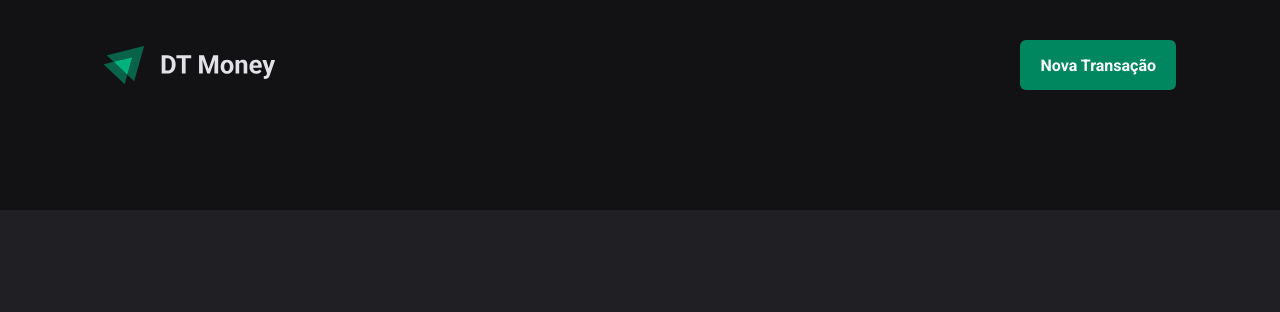
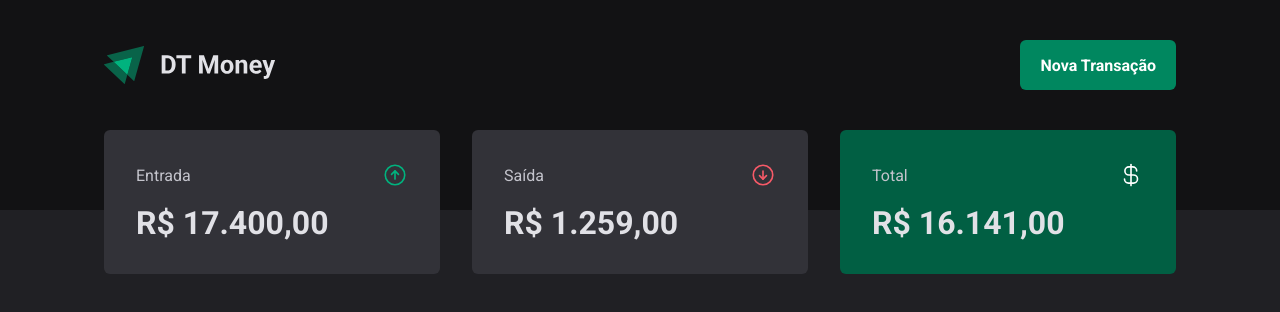
Before and after one commit to AlefSloan/Al-Money, a React (Vite) app: page / in a window 1280 px wide. Shown: the top 312 px of the page. Built offline with nearby package versions, Linux system fonts and the light colour scheme.

Commit message:
feat: create Summary Component

```diff
--- /dev/null
+++ b/src/components/Summary/index.tsx
@@ -0,0 +1,35 @@
+import { ArrowCircleDown, ArrowCircleUp, CurrencyDollar } from "phosphor-react";
+import { SummaryCard, SummaryContainer } from "./style";
+
+export function Summary() {
+  return (
+    <SummaryContainer>
+      <SummaryCard>
+        <header>
+          <span>Entrada</span>
+
+          <ArrowCircleUp size={26} color="#00b37e" />
+        </header>
+        <strong>R$ 17.400,00</strong>
+      </SummaryCard>
+
+      <SummaryCard>
+        <header>
+          <span>Saída</span>
+
+          <ArrowCircleDown size={26} color="#F75A68" />
+        </header>
+        <strong>R$ 1.259,00</strong>
+      </SummaryCard>
+
+      <SummaryCard variant="green">
+        <header>
+          <span>Total</span>
+
+          <CurrencyDollar size={26} color="#ffffff" />
+        </header>
+        <strong>R$ 16.141,00</strong>
+      </SummaryCard>
+    </SummaryContainer>
+  );
+}
--- /dev/null
+++ b/src/components/Summary/style.ts
@@ -0,0 +1,41 @@
+import styled, { css } from "styled-components";
+
+export const SummaryContainer = styled.section`
+  width: 100%;
+  max-width: 1120px;
+  margin: 0 auto;
+  padding: 0 1.5rem;
+
+  display: grid;
+  grid-template-columns: repeat(3, 1fr);
+  gap: 2rem;
+
+  margin-top: -5rem;
+`;
+
+interface SummaryCardProps {
+  variant?: 'green';
+}
+
+export const SummaryCard = styled.div<SummaryCardProps>`
+  background-color: ${(props) => props.theme['gray-600']};
+  border-radius: 6px;
+  padding: 2rem;
+
+  header {
+    display: flex;
+    align-items: center;
+    justify-content: space-between;
+    color: ${(props) => props.theme['gray-300']};
+  }
+
+  strong {
+    display: block;
+    margin-top: 1rem;
+    font-size: 2rem;
+  }
+
+  ${props => props.variant === 'green' && css`
+    background: ${props.theme["green-700"]};
+  `}
+`;
--- a/src/pages/Transactions/index.tsx
+++ b/src/pages/Transactions/index.tsx
@@ -1,9 +1,11 @@
 import { Header } from "../../components/Header";
+import { Summary } from "../../components/Summary";
 
 export function Transactions() {
   return (
     <div>
       <Header />
+      <Summary />
     </div>
   )
 }
```
